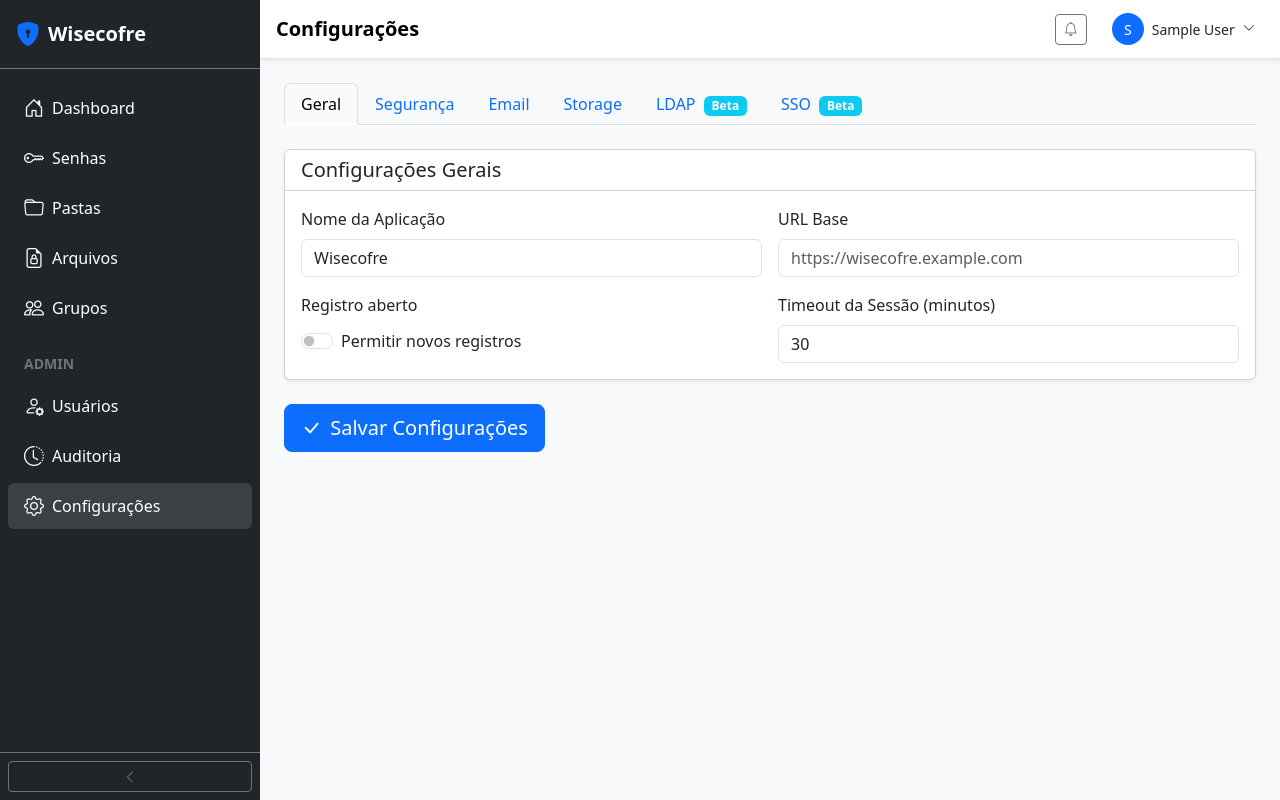
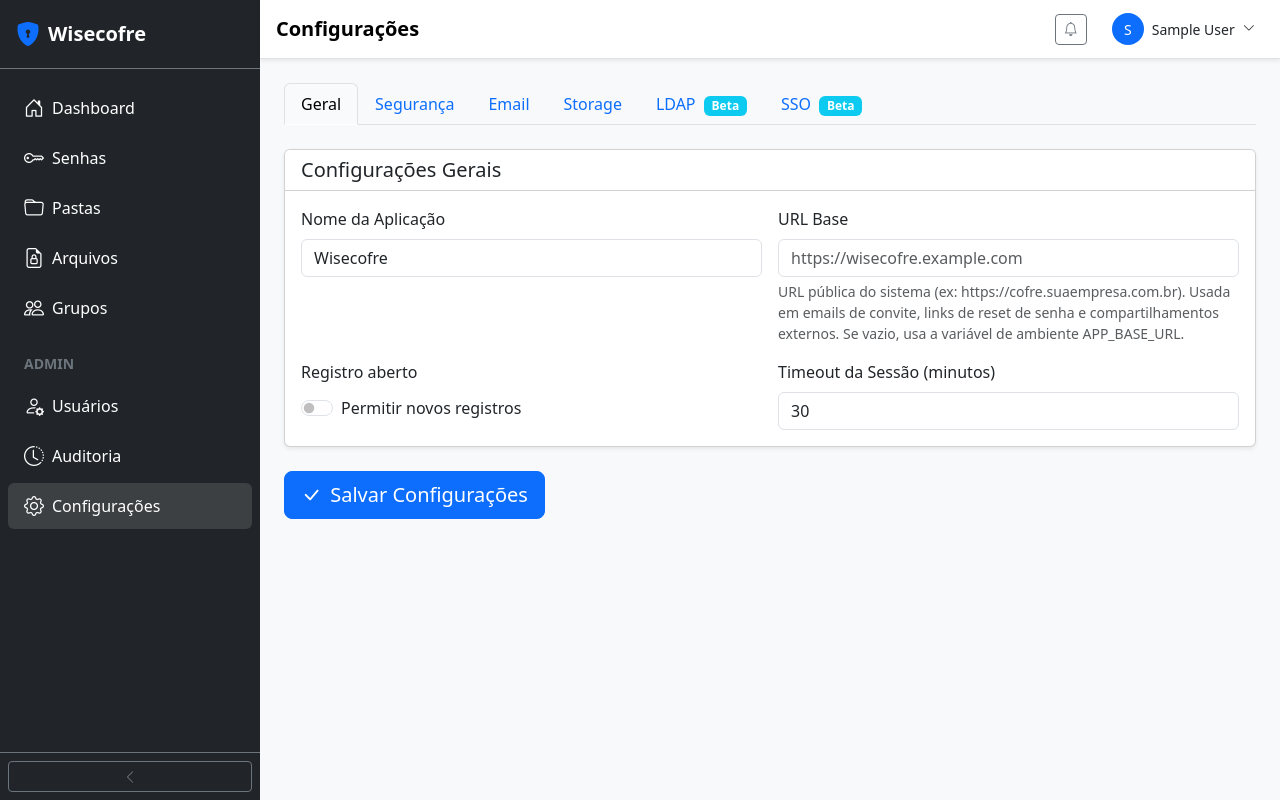
Before and after one commit to andreagnoletto/wisecofre, a Django app: page /settings/ in a window 1280 px wide. Run offline with Django 5.2, Linux system fonts and the light colour scheme; the visitor is signed in with stand-in values (Sample User, id 1); data that the repository does not hold is empty; parts of the project's set-up code (start-up, migrations or seed data) failed here and were passed over; some libraries are stand-ins or nearby versions.

Commit message:
ux: texto explicativo no campo URL Base nas configuracoes
Made-with: Cursor

```diff
--- a/templates/admin_settings/index.html
+++ b/templates/admin_settings/index.html
@@ -47,6 +47,7 @@
                         <div class="col-md-6">
                             <label class="form-label">URL Base</label>
                             <input type="url" class="form-control" name="APP_BASE_URL" value="{{ configs.APP_BASE_URL }}" placeholder="https://wisecofre.example.com">
+                            <div class="form-text">URL pública do sistema (ex: https://cofre.suaempresa.com.br). Usada em emails de convite, links de reset de senha e compartilhamentos externos. Se vazio, usa a variável de ambiente APP_BASE_URL.</div>
                         </div>
                         <div class="col-md-6">
                             <label class="form-label">Registro aberto</label>
```
